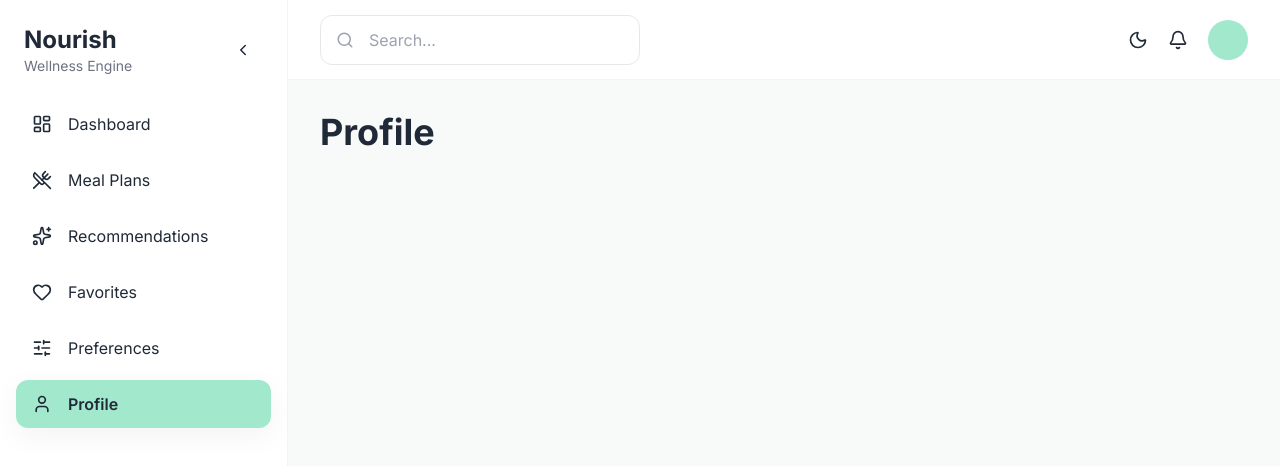
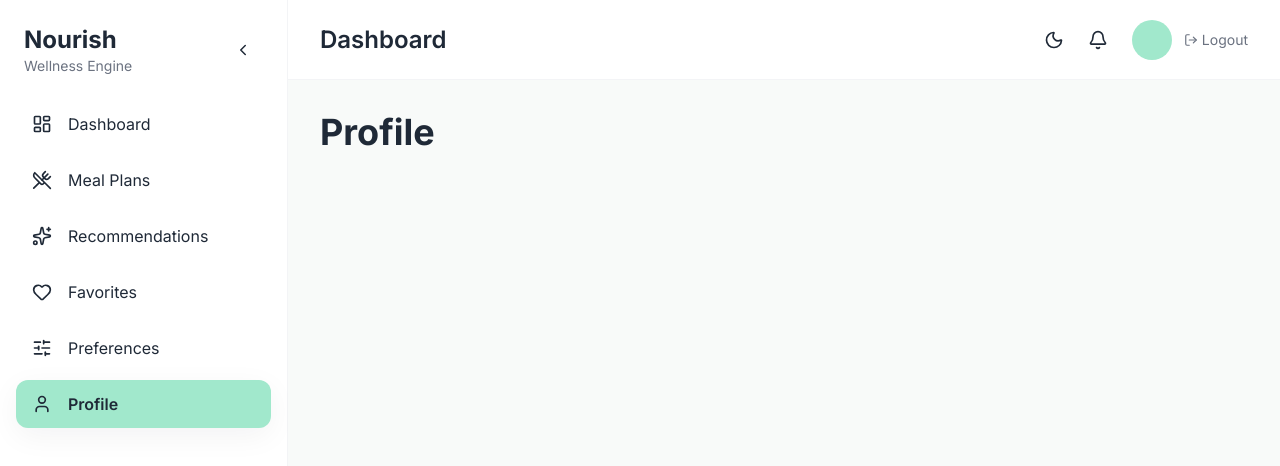
Before and after one commit to Sumedha1604/health-wellness-engine, a React app in the folder frontend/: page /profile in a window 1280 px wide. Shown: the top 466 px of the page. Built offline with nearby package versions, Linux system fonts and the light colour scheme; sample sign-in values are in the browser's storage; the HTML template or start-up script is replaced by a standard one.

Commit message:
Connect dashboard to backend API

```diff
--- a/frontend/src/components/layout/Navbar.jsx
+++ b/frontend/src/components/layout/Navbar.jsx
@@ -1,50 +1,76 @@
 import {
   Bell,
   Moon,
-    Search,
+  LogOut,
 } from "lucide-react";
 
+import { useNavigate } from "react-router-dom";
+import { useAuth } from "../../context/AuthContext";
+
 export default function Navbar() {
+
+  const navigate = useNavigate();
+
+  const { user, logout } = useAuth();
+
+  function handleLogout() {
+
+    logout();
+
+    navigate("/login");
+
+  }
+
   return (
+
     <header className="h-20 bg-white border-b border-gray-100 flex items-center justify-between px-8">
 
-        <div className="relative">
+      <div>
 
-          <Search
-            size={18}
-            className="absolute left-4 top-1/2 -translate-y-1/2 text-gray-400"
-          />
-
-          <input
-            placeholder="Search..."
-            className="
-              w-80
-              rounded-xl
-              border
-              border-gray-200
-              py-3
-              pl-12
-              pr-4
-              outline-none
-            "
-          />
+        <h2 className="text-2xl font-semibold">
+          Dashboard
+        </h2>
 
       </div>
 
-        <div className="flex items-center gap-5">
+      <div className="flex items-center gap-6">
 
-          <button>
+        <button className="hover:opacity-70 transition">
           <Moon size={20} />
         </button>
 
-          <button>
+        <button className="hover:opacity-70 transition">
           <Bell size={20} />
         </button>
 
-          <div className="w-10 h-10 rounded-full bg-primary" />
+        <div className="flex items-center gap-3">
+
+          <div className="w-10 h-10 rounded-full bg-primary flex items-center justify-center font-semibold">
+            {user?.first_name?.charAt(0)}
+          </div>
+
+          <div>
+
+            <p className="font-medium">
+              {user?.first_name} {user?.last_name}
+            </p>
+
+            <button
+              onClick={handleLogout}
+              className="text-sm text-gray-500 hover:text-red-500 transition flex items-center gap-1"
+            >
+              <LogOut size={14} />
+              Logout
+            </button>
+
+          </div>
+
+        </div>
 
       </div>
 
     </header>
+
   );
+
 }
--- a/frontend/src/pages/Dashboard.jsx
+++ b/frontend/src/pages/Dashboard.jsx
@@ -1,29 +1,107 @@
+import { useEffect, useState } from "react";
+
 import StatCard from "../components/charts/StatCard";
 import WeeklyChart from "../components/charts/WeeklyChart";
 import RecentMeals from "../components/charts/RecentMeals";
 import RecommendationCard from "../components/charts/RecommendationCard";
 import QuickAction from "../components/charts/QuickAction";
 
+import {
+  getDashboard,
+  getTodaySummary,
+} from "../services/dashboard.service";
+
 export default function Dashboard() {
+
+  const [dashboard, setDashboard] = useState(null);
+
+  const [summary, setSummary] = useState(null);
+
+  const [loading, setLoading] = useState(true);
+
+  useEffect(() => {
+
+    async function loadDashboard() {
+
+      try {
+
+        const dashboardData =
+          await getDashboard();
+
+        const todayData =
+          await getTodaySummary();
+
+        setDashboard(dashboardData);
+
+        setSummary(todayData);
+
+      } catch (error) {
+
+        console.error(error);
+
+      } finally {
+
+        setLoading(false);
+
+      }
+
+    }
+
+    loadDashboard();
+
+  }, []);
+
+  if (loading) {
+
+    return <h2>Loading Dashboard...</h2>;
+
+  }
+
   return (
+
     <div className="space-y-8">
 
       <div>
+
         <h1 className="text-4xl font-bold">
-          Good Evening, Sumedha
+
+          Good Morning, {dashboard.user.first_name}
+
         </h1>
 
         <p className="text-muted mt-2">
-          Keep up the great work! Here's today's overview.
+
+          Welcome back to your wellness dashboard.
+
         </p>
+
       </div>
 
       <div className="grid grid-cols-4 gap-6">
 
-        <StatCard title="Calories" value="1820" unit="kcal" />
-        <StatCard title="Protein" value="126" unit="g" />
-        <StatCard title="Water" value="2.1" unit="L" />
-        <StatCard title="Streak" value="18" unit="days" />
+        <StatCard
+          title="Calories"
+          value={summary.total_calories}
+          unit="kcal"
+        />
+
+        <StatCard
+          title="Protein"
+          value={summary.total_protein}
+          unit="g"
+        />
+
+        <StatCard
+          title="Carbs"
+          value={summary.total_carbohydrates}
+          unit="g"
+        />
+
+        <StatCard
+          title="Fat"
+          value={summary.total_fat}
+          unit="g"
+        />
 
       </div>
 
@@ -44,5 +122,7 @@ export default function Dashboard() {
       </div>
 
     </div>
+
   );
+
 }
--- /dev/null
+++ b/frontend/src/routes/ProtectedRoute.jsx
@@ -0,0 +1,12 @@
+import { Navigate } from "react-router-dom";
+import { useAuth } from "../context/AuthContext";
+
+export default function ProtectedRoute({ children }) {
+  const { isAuthenticated } = useAuth();
+
+  if (!isAuthenticated) {
+    return <Navigate to="/login" replace />;
+  }
+
+  return children;
+}
--- a/frontend/src/routes/index.jsx
+++ b/frontend/src/routes/index.jsx
@@ -2,6 +2,8 @@ import {
   Routes,
   Route,
 } from "react-router-dom";
+
+import ProtectedRoute from "./ProtectedRoute";
 
 import Dashboard from "../pages/Dashboard";
 import MealPlans from "../pages/MealPlans";
@@ -16,29 +18,6 @@ import {
 export default function AppRoutes() {
   return (
     <Routes>
-        <Route path="/" element={<Dashboard />} />
-
-        <Route path="/meal-plans" element={<MealPlans />} />
-
-        <Route
-          path="/recommendations"
-          element={<Recommendations />}
-        />
-
-        <Route
-          path="/favorites"
-          element={<Favorites />}
-        />
-
-        <Route
-          path="/preferences"
-          element={<Preferences />}
-        />
-
-        <Route
-          path="/profile"
-          element={<Profile />}
-        />
 
       <Route
         path="/login"
@@ -51,9 +30,64 @@ import {
       />
 
       <Route
+        path="/"
+        element={
+          <ProtectedRoute>
+            <Dashboard />
+          </ProtectedRoute>
+        }
+      />
+
+      <Route
+        path="/meal-plans"
+        element={
+          <ProtectedRoute>
+            <MealPlans />
+          </ProtectedRoute>
+        }
+      />
+
+      <Route
+        path="/recommendations"
+        element={
+          <ProtectedRoute>
+            <Recommendations />
+          </ProtectedRoute>
+        }
+      />
+
+      <Route
+        path="/favorites"
+        element={
+          <ProtectedRoute>
+            <Favorites />
+          </ProtectedRoute>
+        }
+      />
+
+      <Route
+        path="/preferences"
+        element={
+          <ProtectedRoute>
+            <Preferences />
+          </ProtectedRoute>
+        }
+      />
+
+      <Route
+        path="/profile"
+        element={
+          <ProtectedRoute>
+            <Profile />
+          </ProtectedRoute>
+        }
+      />
+
+      <Route
         path="*"
         element={<NotFound />}
       />
+
     </Routes>
   );
 }
--- a/frontend/src/services/dashboard.service.js
+++ b/frontend/src/services/dashboard.service.js
@@ -0,0 +1,17 @@
+import api from "./api";
+
+export async function getDashboard() {
+
+  const response = await api.get("/dashboard");
+
+  return response.data.data;
+
+}
+
+export async function getTodaySummary() {
+
+  const response = await api.get("/dashboard/today");
+
+  return response.data.data;
+
+}
```
Lines whose indentation alone changed are shown as unchanged.
